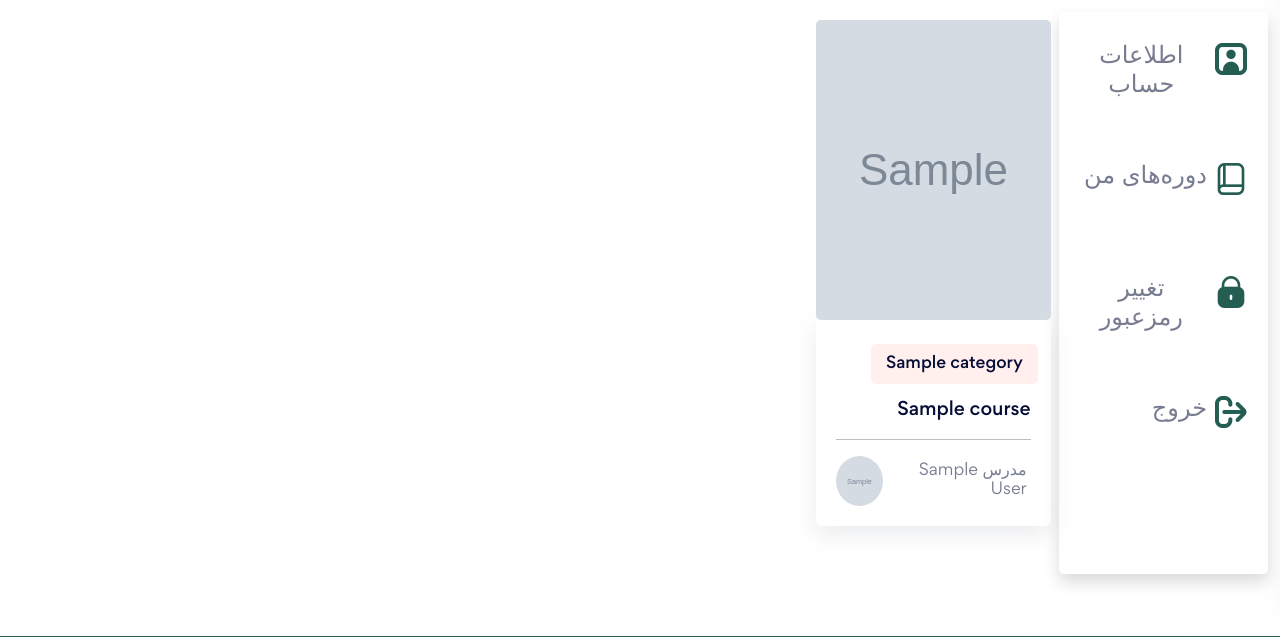
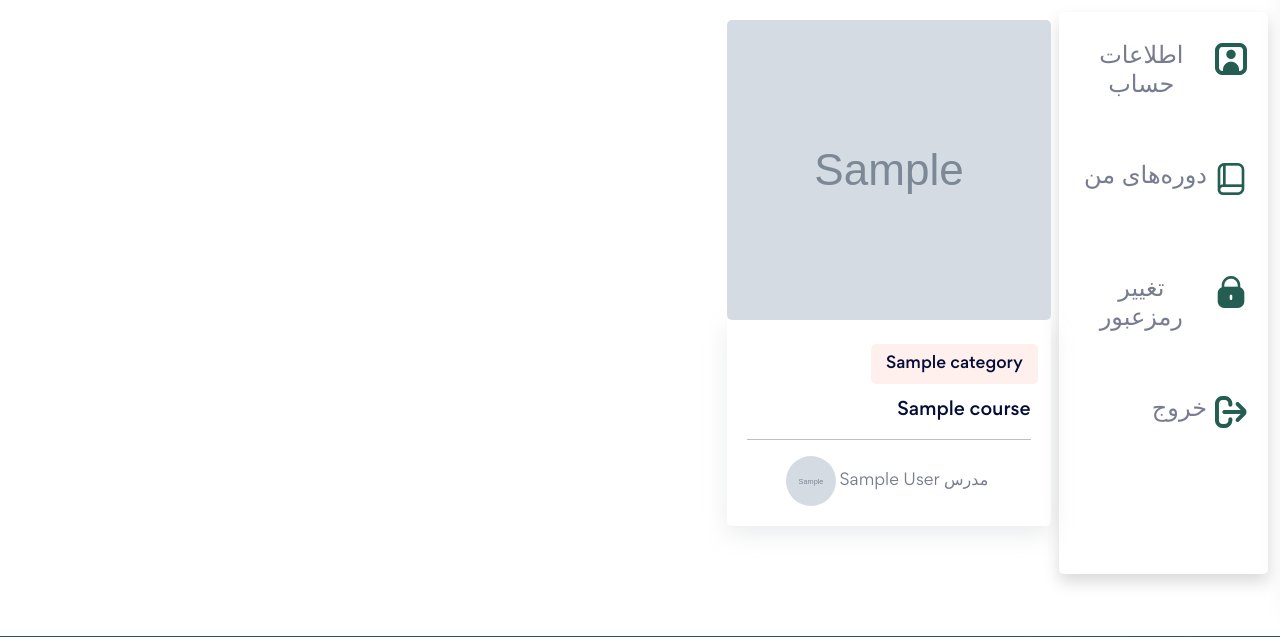
Before and after one commit to MahdiPeydai/LMS, a Django app: page /dashboard/courses in a window 1280 px wide. Shown: the part 202-839 px from the top of the page. Run offline with Django 4.2, Linux system fonts and the light colour scheme; a user stored in the database is signed in; tables that the repository leaves empty hold one stand-in row (values such as "Sample post"); grey boxes marked "Sample" are stand-in pictures; style sheets or scripts are compiled from the project's sources.

Commit message:
course column size changed

```diff
--- a/templates/dashboard/courses/courses.html
+++ b/templates/dashboard/courses/courses.html
@@ -9,7 +9,7 @@
 {% block dashboard_content %}
     <div class="d-flex row justify-content-center justify-content-md-start">
         {% for course in courses %}
-            <div class="col-8 col-sm-7 col-md-6 col-lg-4 col-xl-3">
+            <div class="col-8 col-sm-7 col-md-6 col-lg-3 col-xl-4">
                 <div class="tpcourse mb-40">
                     <div class="tpcourse__thumb p-relative w-img fix">
                         <a href="{% url 'course_detail' course_id=course.course.id %}"><img src="{{ course.course.image.url }}" alt="course-thumb" style="width: 100%; height: 300px"></a>
```
